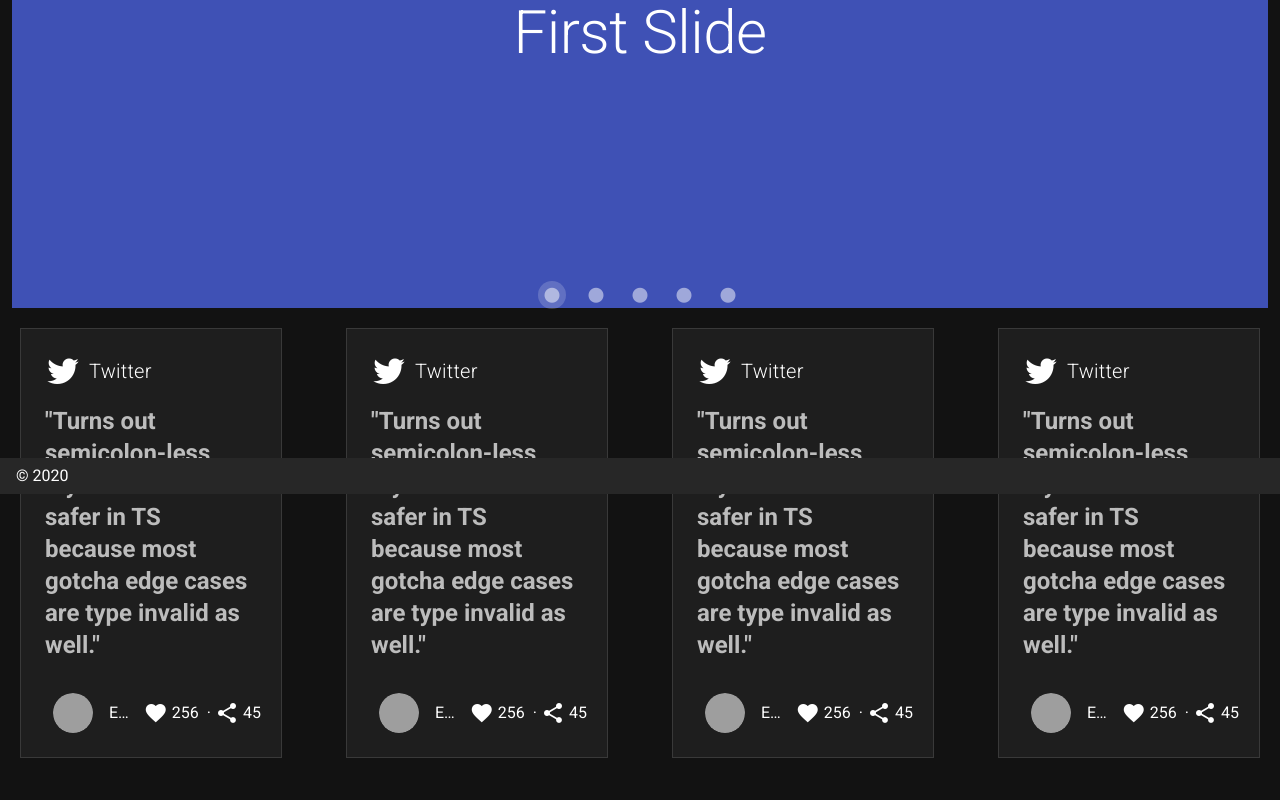
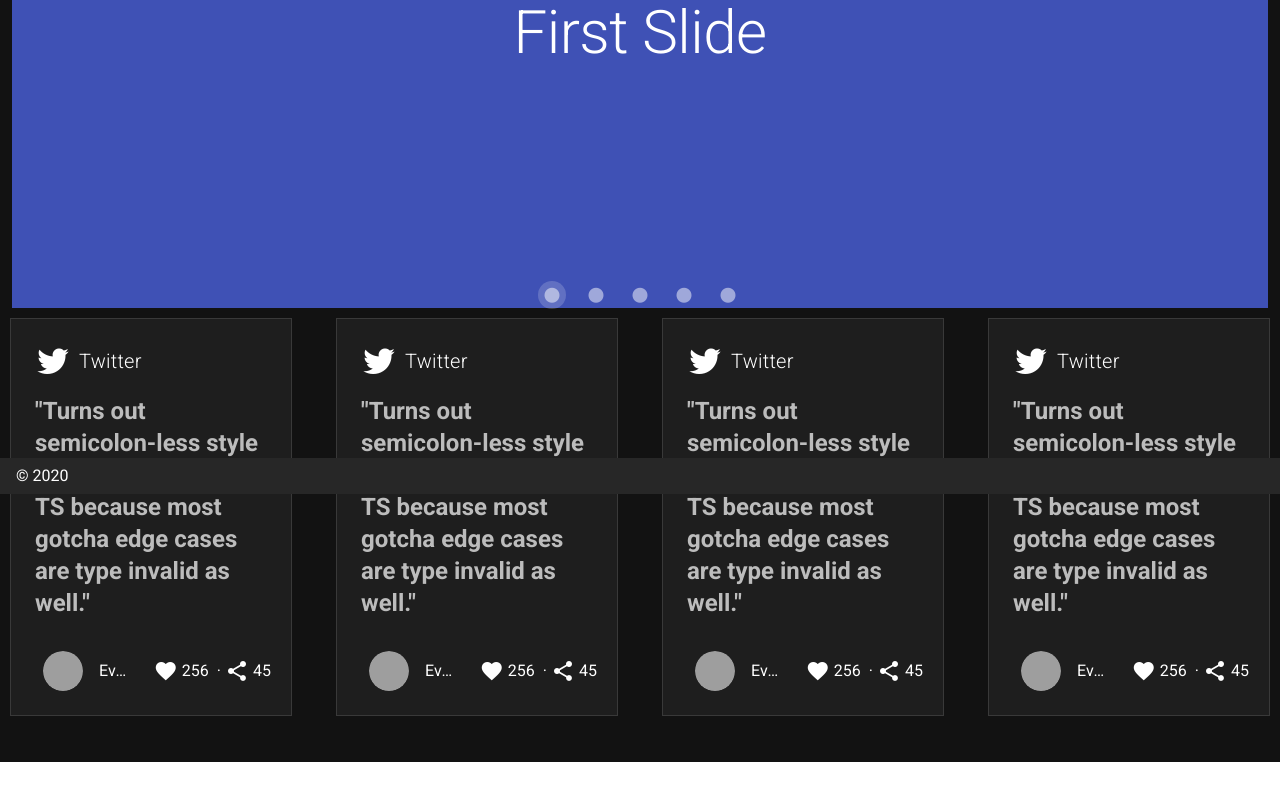
Before and after one commit to mahzzaa/udemy, a Vue app: page / in a window 1280 px wide. Shown: the part 306-1106 px from the top of the page. After the commit the page ends 1068 px from the top, so only its background shows below. Built offline with nearby package versions, Linux system fonts and the light colour scheme; grey boxes are pictures that could not be loaded.

Commit message:
Update options.vue

```diff
--- a/src/components/options.vue
+++ b/src/components/options.vue
@@ -2,7 +2,7 @@
   <div class="row">
     <v-row>
       <v-col v-for="n in 4" :key="n" cols="6" md="3">
-        <v-card class="pa-2" outlined tile style="margin:20px">
+        <v-card class="pa-2" outlined tile style="margin:10px">
           <v-card-title>
             <v-icon large left>mdi-twitter</v-icon>
             <span class="title font-weight-light">Twitter</span>
```
